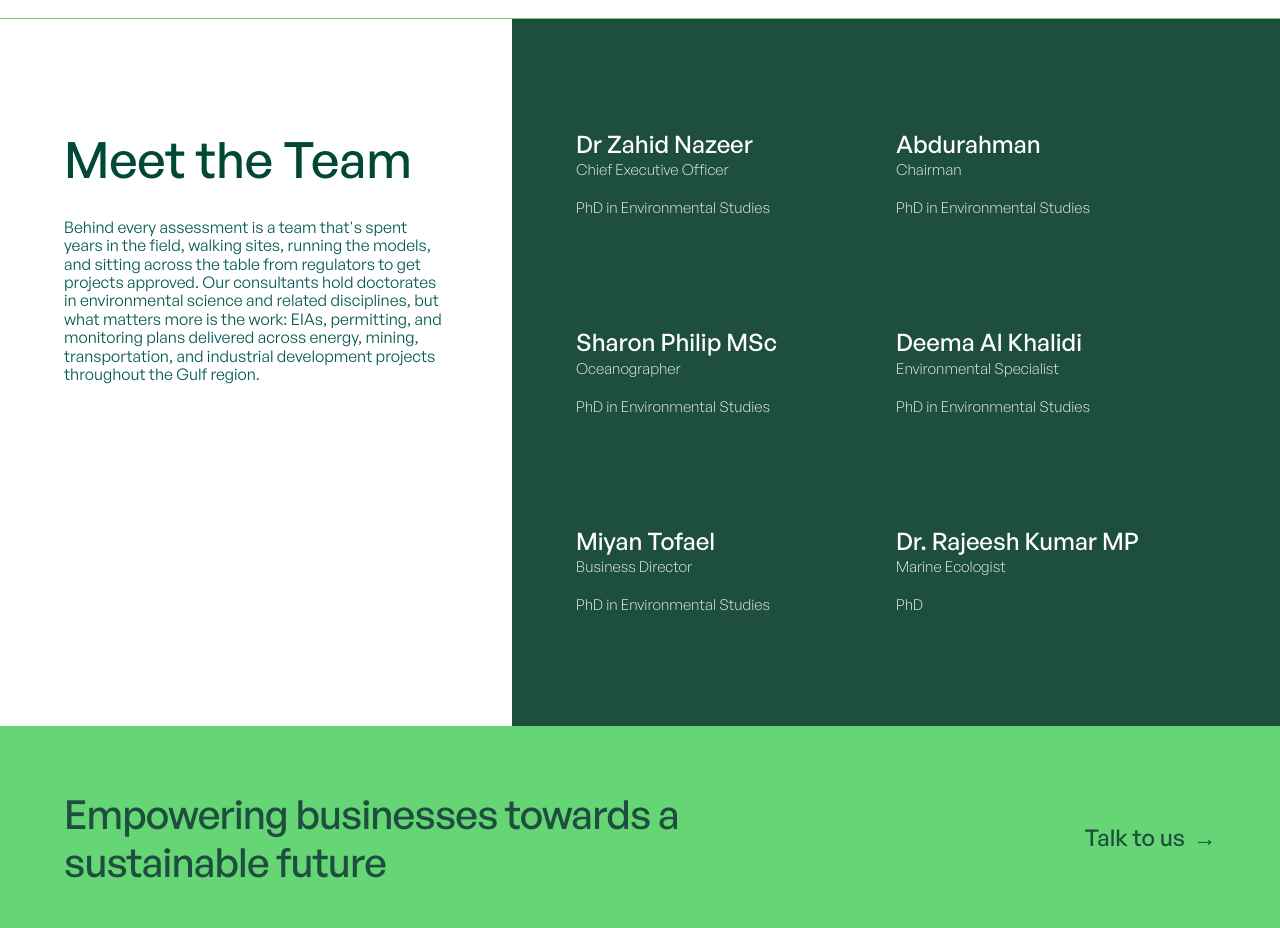
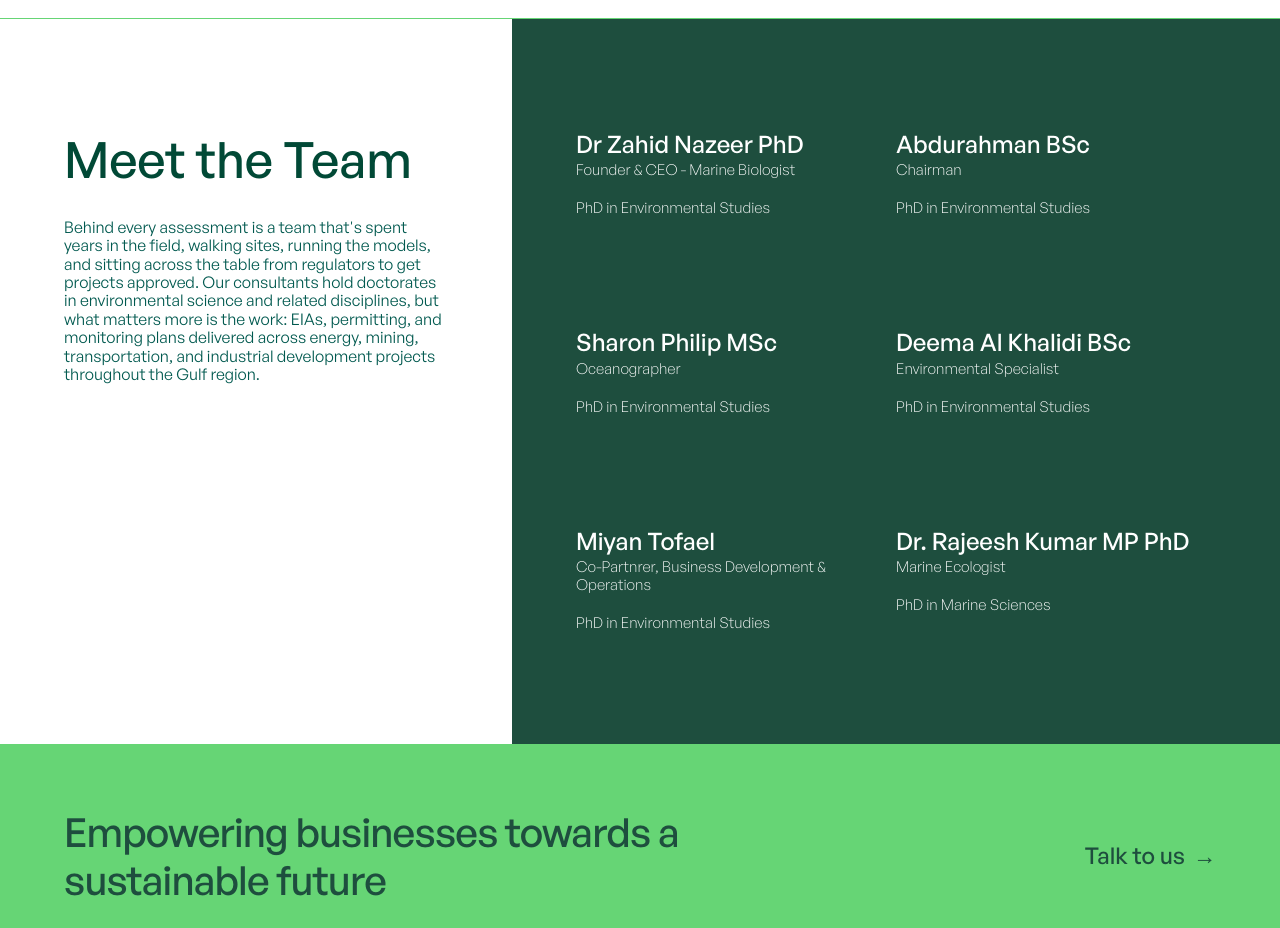
Before and after one commit to hibahfathima/planet-green, a website: page about.html in a window 1280 px wide. Shown: the part 1000-1928 px from the top of the page. Drawn offline with Linux system fonts and the light colour scheme.

Commit message:
team member section updated

```diff
--- a/about.html
+++ b/about.html
@@ -148,13 +148,13 @@
           <h3
             class="font-sans font-medium lg:text-[24px] text-white text-base md:text-lg  leading-[1.1]"
           >
-            Dr Zahid Nazeer
+            Dr Zahid Nazeer PhD
           </h3>
 
           <p
             class="mt-1 font-sans font-light text-white lg:text-[15px]  text-[10px] md:text-xs leading-[1.2]"
           >
-            Chief Executive Officer
+            Founder & CEO - Marine Biologist
           </p>
 
           <p
@@ -170,7 +170,7 @@
           <h3
             class="font-sans font-medium lg:text-[24px] text-white text-base md:text-lg leading-[1.1]"
           >
-            Abdurahman
+            Abdurahman BSc
           </h3>
 
           <p
@@ -214,7 +214,7 @@
           <h3
             class="font-sans font-medium lg:text-[24px] text-white text-base md:text-lg leading-[1.1]"
           >
-            Deema Al Khalidi
+            Deema Al Khalidi BSc
           </h3>
 
           <p
@@ -242,7 +242,7 @@
           <p
             class="mt-1 font-sans font-light text-white lg:text-[15px]  text-[10px] md:text-xs leading-[1.2]"
           >
-            Business Director
+            Co-Partnrer, Business Development & Operations
           </p>
 
           <p
@@ -258,7 +258,7 @@
           <h3
             class="font-sans font-medium lg:text-[24px] text-white text-base md:text-lg leading-[1.1]"
           >
-            Dr. Rajeesh Kumar MP
+            Dr. Rajeesh Kumar MP PhD
           </h3>
 
           <p
@@ -270,7 +270,7 @@
           <p
             class="mt-5 font-sans font-light text-white lg:text-[15px]  text-[10px] md:text-xs leading-[1.2]"
           >
-            PhD
+            PhD in Marine Sciences
           </p>
         </div>
 
```
